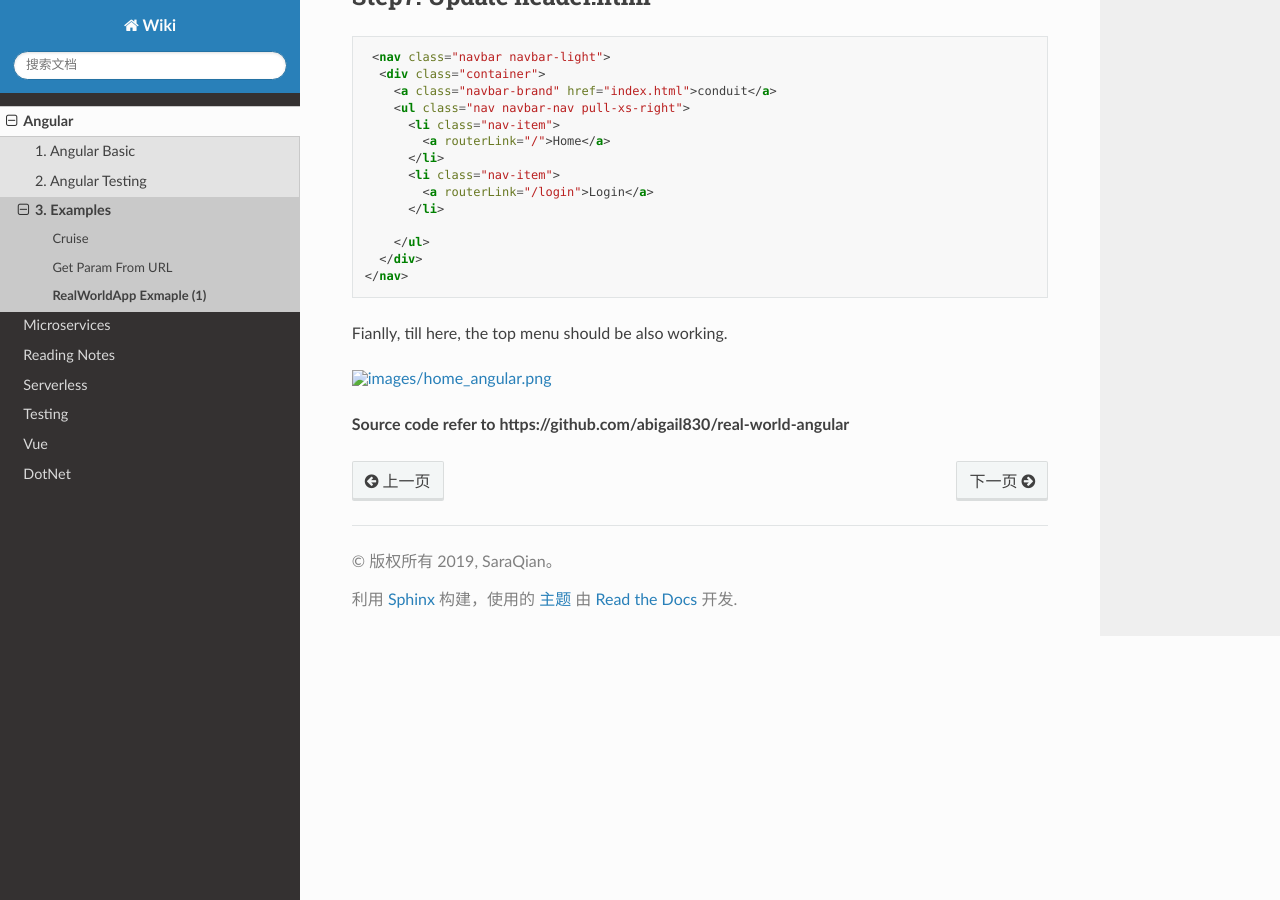
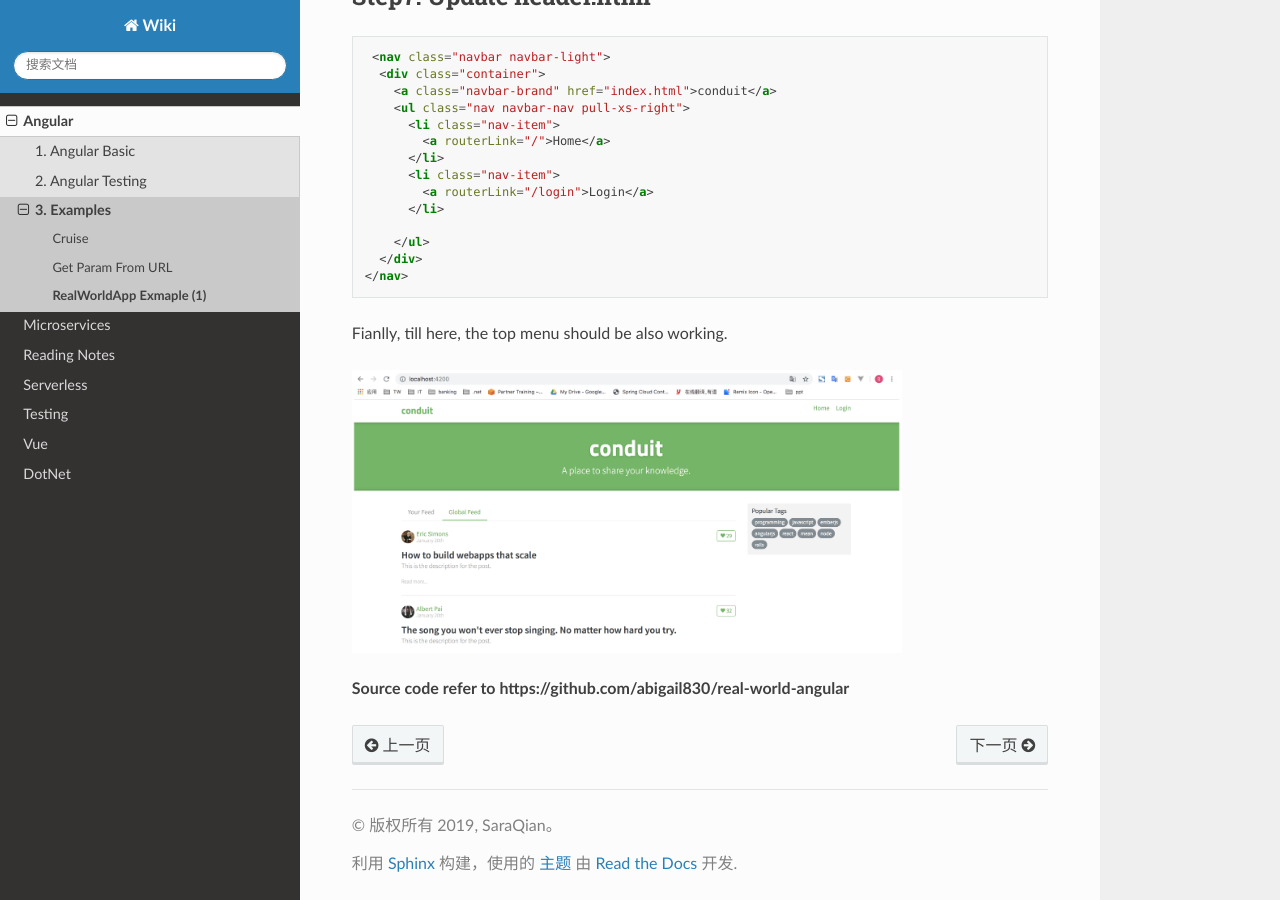
Before and after one commit to abigail830/Sphinx_wiki, a Sphinx documentation site: the page built from source/Angular/3_Example/RealWorld1.rst, in a window 1280 px wide and 900 px high, scrolled down 2239 px. Built offline with Sphinx 7.4.7 and the Read the Docs theme 2.0.0, drawn with Linux system fonts in a browser that asks for light colours.

Commit message:
Update RealWorld1.rst

```diff
--- a/source/Angular/3_Example/RealWorld1.rst
+++ b/source/Angular/3_Example/RealWorld1.rst
@@ -136,7 +136,7 @@ Step7. Update header.html
 
 Fianlly, till here, the top menu should be also working.
 
-.. image:: ../../images/home_angular.png
+.. image:: ../../../images/home_angular.png
   :width: 550px
 
 
```
